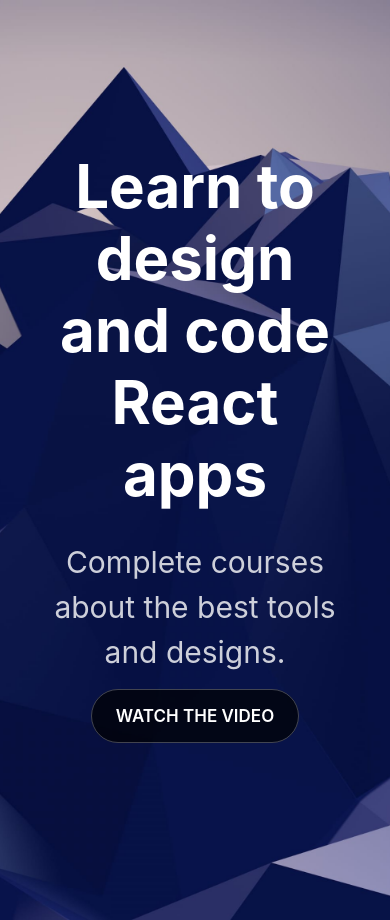
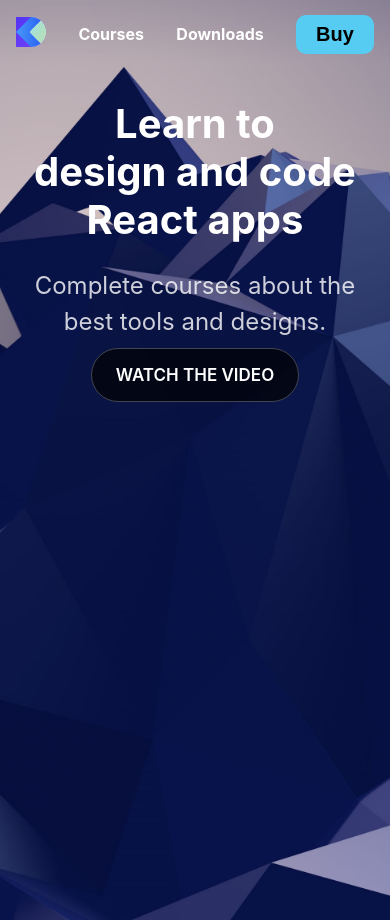
Before and after one commit to slewis-beep/my-react-app, a Gatsby site: page / in a window 390 px wide. Built offline with nearby package versions, Linux system fonts and the light colour scheme; Gatsby itself is replaced by a stand-in of ours.

Commit message:
Finished lesson 2 on styling

```diff
--- /dev/null
+++ b/src/components/Header.css
@@ -0,0 +1,47 @@
+.Header {
+    position: fixed;
+    width: 100%;
+    padding: 50px 0;
+    z-index: 100;
+}
+
+.HeaderGroup {
+    max-width: 800px;
+    margin: 0 auto;
+    display: grid;
+    grid-template-columns: repeat(5, auto);
+    align-items: center;
+    justify-items: center;
+}
+
+.Header a {
+    color: #fff;
+    font-weight: 700;
+}
+
+.Header button {
+    padding: 8px 20px;
+    font-size: 20px;
+    background: #56CCF2;
+    border: none;
+    font-weight: 700;
+    border-radius: 10px;
+    outline: none;
+    cursor: pointer;
+}
+
+@media  (max-width: 640px) {
+
+    .Header {
+        padding: 15px 0;
+    }
+
+    .HeaderGroup {
+        grid-template-columns: repeat(4, auto);
+    }
+
+    .Header a:nth-child(4) {
+        display: none;
+    }
+
+}
--- a/src/components/header.js
+++ b/src/components/header.js
@@ -1,42 +1,20 @@
 import { Link } from "gatsby"
-import PropTypes from "prop-types"
 import React from "react"
 
+import './Header.css'
+
 const Header = ({ siteTitle }) => (
-  <header
-    style={{
-      background: `rebeccapurple`,
-      marginBottom: `1.45rem`,
-    }}
-  >
-    <div
-      style={{
-        margin: `0 auto`,
-        maxWidth: 960,
-        padding: `1.45rem 1.0875rem`,
-      }}
-    >
-      <h1 style={{ margin: 0 }}>
-        <Link
-          to="/"
-          style={{
-            color: `white`,
-            textDecoration: `none`,
-          }}
-        >
-          {siteTitle}
-        </Link>
-      </h1>
+  <div>
+    <div className="Header">
+      <div className="HeaderGroup">
+        <Link to="/"><img src={require("../images/logo-designcode.svg")} width="30" /></Link>
+        <Link to="courses">Courses</Link>
+        <Link to="downloads">Downloads</Link>
+        <Link to="workshops">Workshops</Link>
+        <Link to="buy"><button>Buy</button></Link>
+      </div>
     </div>
-  </header>
+  </div>
 )
 
-Header.propTypes = {
-  siteTitle: PropTypes.string,
-}
-
-Header.defaultProps = {
-  siteTitle: ``,
-}
-
 export default Header
--- a/src/components/layout.css
+++ b/src/components/layout.css
@@ -49,3 +49,19 @@
   border: 1px solid rgba(255, 255, 255, 0.25);
   border-radius: 100px;
 }
+
+@media (max-width: 640px) {
+
+  .HeroGroup {
+    padding: 100px 20px;
+  }
+
+  .Hero h1 {
+    font-size: 40px;
+  }
+
+  .Hero p {
+    font-size: 24px;
+  }
+
+}
--- a/src/pages/index.js
+++ b/src/pages/index.js
@@ -4,12 +4,14 @@
 import Layout from "../components/layout"
 import Image from "../components/image"
 import SEO from "../components/seo"
+import Header from "../components/header"
 
 const IndexPage = () => (
   <div>
+    <Header />
     <div className="Hero">
       <div className="HeroGroup">
-        <h1>Learn to design and code React apps</h1>
+        <h1>Learn to<br/>design and code React apps</h1>
         <p>Complete courses about the best tools and designs.</p>
         <Link to='/page-2/'>Watch the Video</Link>
       </div>
```
